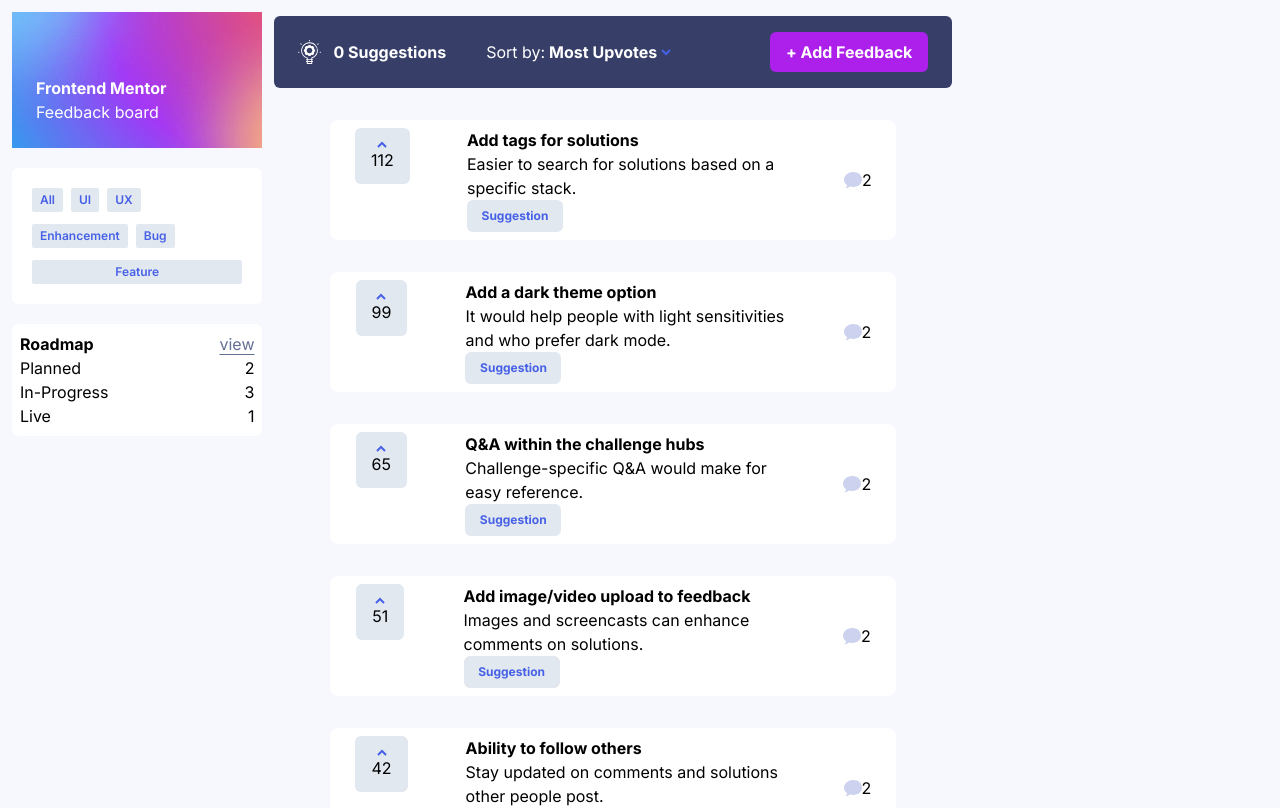
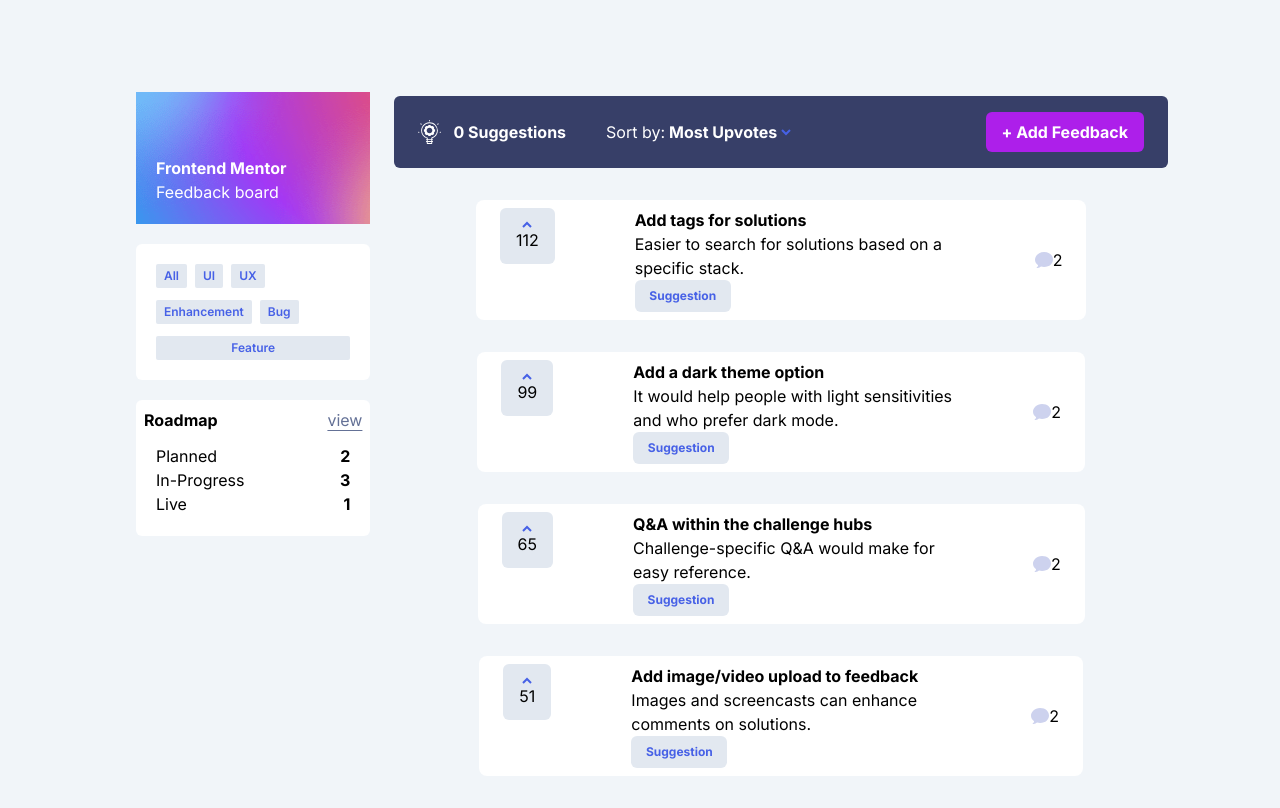
Before and after one commit to 10Nikus/Feedback, a Next.js app: page / in a window 1280 px wide. Shown: the top 808 px of the page. Built offline with nearby package versions, Linux system fonts and the light colour scheme.

Commit message:
Update styling in FeedbackList and Sidebar components

```diff
--- a/src/app/components/FeedbackList/FeedbackList.tsx
+++ b/src/app/components/FeedbackList/FeedbackList.tsx
@@ -5,7 +5,7 @@
 
 export const FeedbackList = () => {
   return (
-    <div className="flex flex-col align-middle mx-10">
+    <div className="flex flex-col align-middle w-full items-center">
       {ListData.map((feedback) => (
         <FeedbackListItem key={feedback.id} feedback={feedback} />
       ))}
--- a/src/app/components/FeedbackList/FeedbackListItem.tsx
+++ b/src/app/components/FeedbackList/FeedbackListItem.tsx
@@ -2,7 +2,7 @@
 
 export default function FeedbackListItem({ feedback }: any) {
   return (
-    <div className="flex justify-around py-2 gap-14 bg-white rounded-lg p-6 m-4">
+    <div className="flex justify-around py-2 gap-20 bg-white rounded-lg p-6 m-4">
       <div className="flex flex-col justify-center items-center bg-slate-200 rounded-md px-4 h-14">
         <svg width="10" height="7" xmlns="http://www.w3.org/2000/svg">
           <path
--- a/src/app/components/sidebar/RoadmapElement.tsx
+++ b/src/app/components/sidebar/RoadmapElement.tsx
@@ -6,7 +6,7 @@
   return (
     <li className="flex justify-between">
       <h2>{title}</h2>
-      <p>{count}</p>
+      <p className="font-bold">{count}</p>
     </li>
   );
 }
--- a/src/app/components/sidebar/Sidebar.tsx
+++ b/src/app/components/sidebar/Sidebar.tsx
@@ -3,8 +3,8 @@
 import RoadmapElement from "./RoadmapElement";
 export default function Sidebar() {
   return (
-    <div className="flex flex-col mx-3 my-3 gap-5 ">
-      <div className="bg-descHeader text-white pt-16 pl-6 pb-6 pr-24">
+    <div className="flex flex-col mx-6 my-3 gap-5 w-80 ">
+      <div className="bg-descHeader text-white pl-5 pb-5 pt-16 pr-10">
         <h1 className="font-bold">Frontend Mentor</h1>
         <h2>Feedback board</h2>
       </div>
@@ -30,7 +30,7 @@
             view
           </Link>
         </div>
-        <ul>
+        <ul className="p-3">
           <RoadmapElement color="blue" title="Planned" count={2} />
           <RoadmapElement color="green" title="In-Progress" count={3} />
           <RoadmapElement color="purple" title="Live" count={1} />
--- a/src/app/page.tsx
+++ b/src/app/page.tsx
@@ -4,9 +4,9 @@
 
 export default function Home() {
   return (
-    <main className="flex bg-lightPastel">
+    <main className="flex bg-slate-100 px-28 pt-20">
       <Sidebar />
-      <div>
+      <div className="w-full">
         <Header />
         <FeedbackList />
       </div>
```
